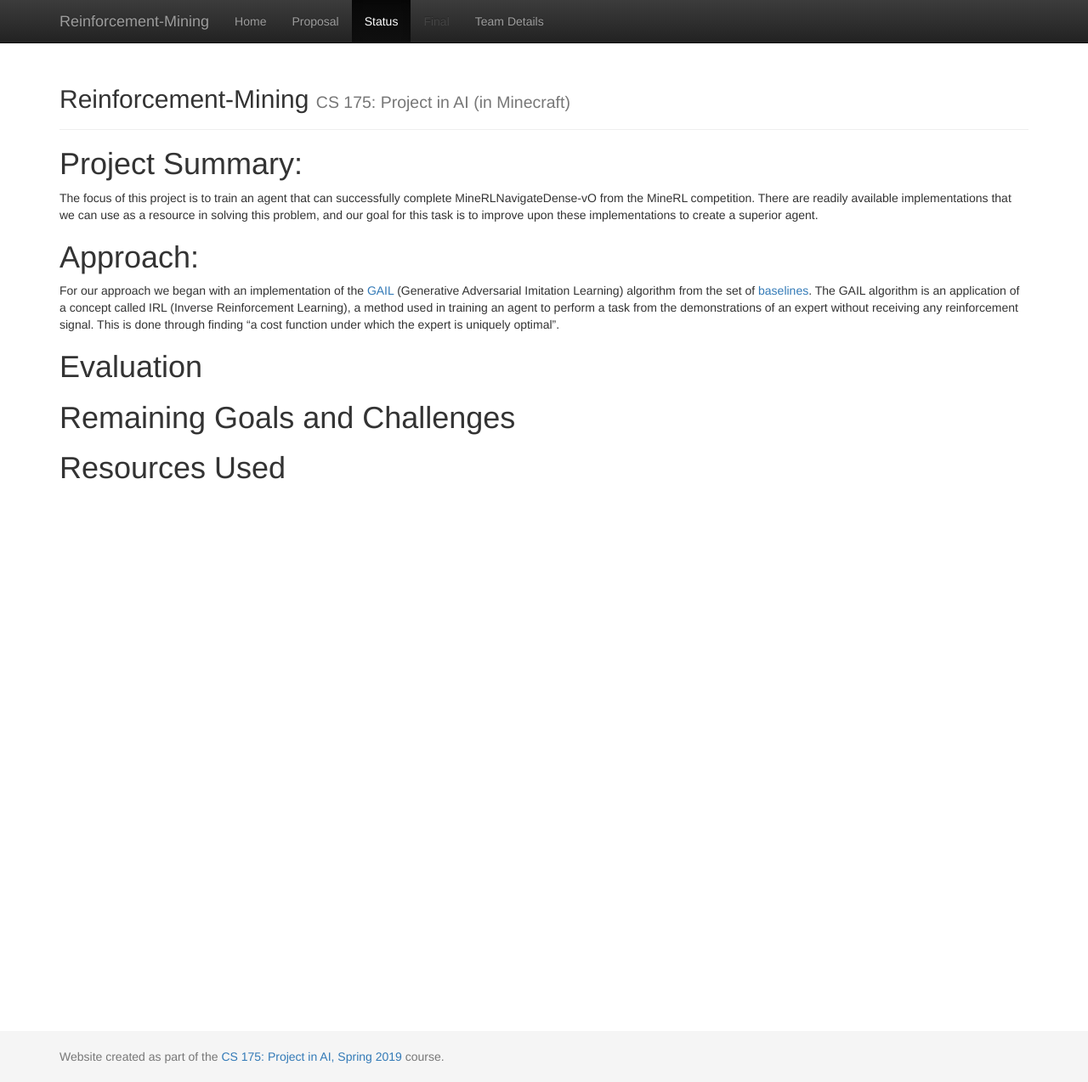
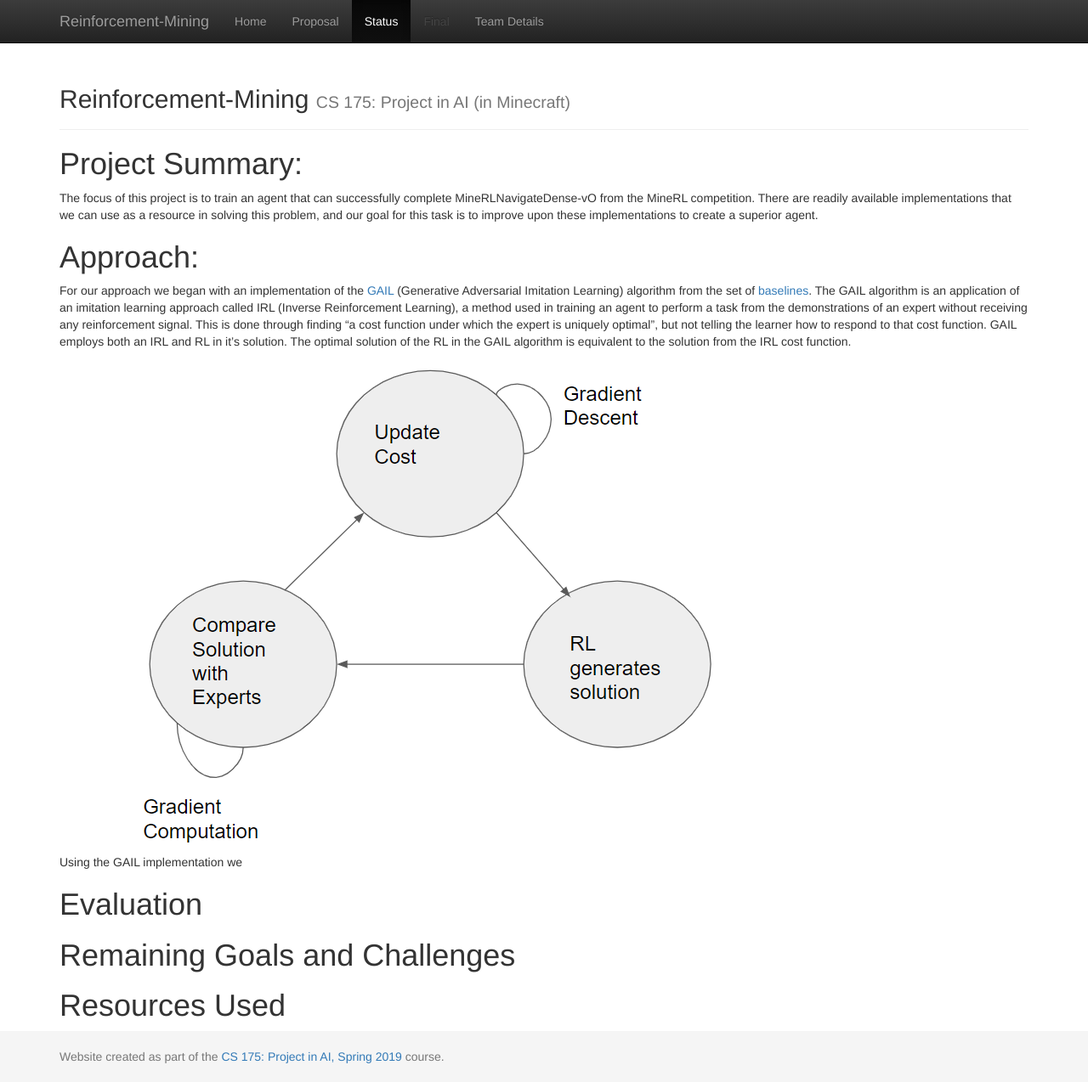
Before and after one commit to TDHTTTT/RM, a Jekyll site: the page built from docs/status.md, in a window 1280 px wide and 1274 px high. Shown: the whole window at 85% size. Built offline with Jekyll 4.4.1, drawn with Linux system fonts in a browser that asks for light colours.

Commit message:
Update status.md

```diff
--- a/docs/status.md
+++ b/docs/status.md
@@ -7,7 +7,11 @@ title:  Status
 The focus of this project is to train an agent that can successfully complete MineRLNavigateDense-vO from the MineRL competition. There are readily available implementations that we can use as a resource in solving this problem, and our goal for this task is to improve upon these implementations to create a superior agent.
 
 # Approach:
-For our approach we began with an implementation of the [GAIL](https://arxiv.org/pdf/1606.03476.pdf) (Generative Adversarial Imitation Learning) algorithm from the set of [baselines](https://github.com/minerllabs/baselines/tree/master/general/chainerrl#getting-started). The GAIL algorithm is an application of a concept called IRL (Inverse Reinforcement Learning), a method used in training an agent to perform a task from the demonstrations of an expert without receiving any reinforcement signal. This is done through finding "a cost function under which the expert is uniquely optimal".
+For our approach we began with an implementation of the [GAIL](https://arxiv.org/pdf/1606.03476.pdf) (Generative Adversarial Imitation Learning) algorithm from the set of [baselines](https://github.com/minerllabs/baselines/tree/master/general/chainerrl#getting-started). The GAIL algorithm is an application of an imitation learning approach called IRL (Inverse Reinforcement Learning), a method used in training an agent to perform a task from the demonstrations of an expert without receiving any reinforcement signal. This is done through finding "a cost function under which the expert is uniquely optimal", but not telling the learner how to respond to that cost function. GAIL employs both an IRL and RL in it's solution. The optimal solution of the RL in the GAIL algorithm is equivalent to the solution from the IRL cost function.
+
+![Image](images/IRL.PNG)
+
+Using the GAIL implementation we
 
 # Evaluation
 
```
